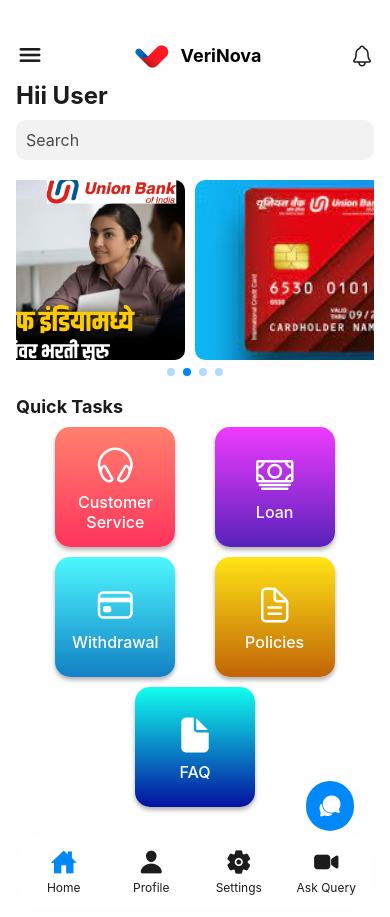
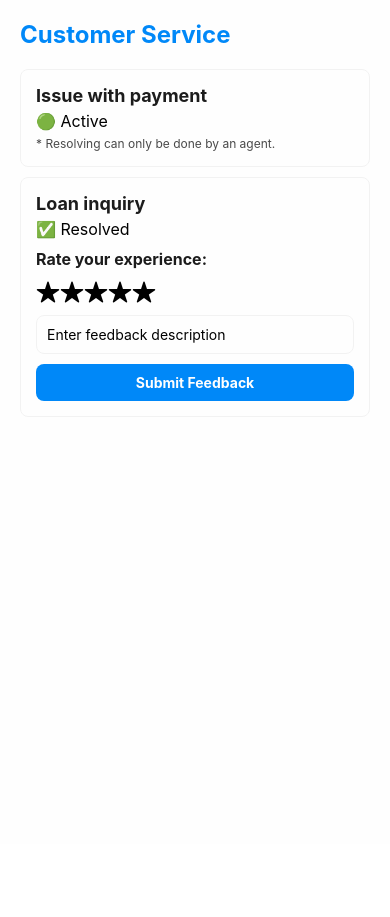
Before and after one commit to pankaj0695/verinova-app, a React Native app: screen /TrackQueries in a window 390 px wide. After the commit the page ends 844 px from the top, so only its background shows below. Built offline with nearby package versions, Linux system fonts and the light colour scheme.

Commit message:
added askQuery natvigation

```diff
--- a/App.js
+++ b/App.js
@@ -20,6 +20,7 @@
 import PolicyDetailsScreen from "./screens/policies/PolicyDetailsScreen";
 import FAQ from "./screens/faq/FAQ";
 import OtpVerificationScreen from "./screens/auth/signup/OtpVerificationScreen";
+import TrackQueriesScreen from "./screens/profile/TrackQueries";
 
 const Stack = createStackNavigator();
 
@@ -48,6 +49,8 @@
 
           {/* Profile & Services */}
           <Stack.Screen name="Profile" component={ProfileScreen} />
+          <Stack.Screen name="TrackQueries" component={TrackQueriesScreen} />
+          <Stack.Screen name="AskQuery" component={AskQueryScreen} />
           <Stack.Screen name="ServiceBot" component={ServiceBotScreen} />
 
           {/* Loan Screens */}
--- a/screens/home/HomeScreen.js
+++ b/screens/home/HomeScreen.js
@@ -131,9 +131,7 @@
       {/* Main Scrollable Content */}
       <ScrollView contentContainerStyle={styles.scrollContent}>
         {/* Welcome Section */}
-        <Text style={styles.greeting}>
-          Hii User{userData.name.split(" ")[0]}
-        </Text>
+        <Text style={styles.greeting}>Hii {userData.name.split(" ")[0]}</Text>
         <TextInput
           style={styles.searchBox}
           placeholder="Search"
--- /dev/null
+++ b/screens/profile/TrackQueries.js
@@ -0,0 +1,172 @@
+import React, { useState } from "react";
+import {
+  View,
+  Text,
+  StyleSheet,
+  FlatList,
+  TouchableOpacity,
+  Alert,
+  TextInput,
+} from "react-native";
+import { Ionicons } from "@expo/vector-icons";
+import { COLORS } from "../../constants/colors";
+
+const TrackQueriesScreen = ({ route }) => {
+  const [tickets, setTickets] = useState([
+    { id: "1", title: "Issue with payment", status: "Active" },
+    { id: "2", title: "Loan inquiry", status: "Resolved" },
+  ]);
+  const [feedback, setFeedback] = useState({});
+  const [feedbackDesc, setFeedbackDesc] = useState({});
+
+  React.useEffect(() => {
+    if (route.params?.ticketId) {
+      const newTicket = {
+        id: route.params.ticketId,
+        audioUri: route.params.audioUri,
+        videoUri: route.params.videoUri,
+        status: "Active",
+      };
+      setTickets((prevTickets) => [...prevTickets, newTicket]);
+    }
+  }, [route.params]);
+
+  const handleFeedbackSubmit = (ticketId) => {
+    if (!feedback[ticketId]) {
+      Alert.alert("Error", "Please provide a star rating before submitting.");
+      return;
+    }
+    if (!feedbackDesc[ticketId] || feedbackDesc[ticketId].trim() === "") {
+      Alert.alert("Error", "Please provide a description for your feedback.");
+      return;
+    }
+    Alert.alert("Thank You", "Your feedback has been submitted successfully!");
+    setFeedback((prev) => ({ ...prev, [ticketId]: null }));
+    setFeedbackDesc((prev) => ({ ...prev, [ticketId]: "" }));
+  };
+
+  const renderStars = (ticketId) => {
+    const stars = [1, 2, 3, 4, 5];
+    return (
+      <View style={styles.starsContainer}>
+        {stars.map((star) => (
+          <TouchableOpacity
+            key={star}
+            onPress={() =>
+              setFeedback((prev) => ({ ...prev, [ticketId]: star }))
+            }
+          >
+            <Ionicons
+              name="star"
+              size={24}
+              color={feedback[ticketId] >= star ? COLORS.blue : COLORS.red}
+            />
+          </TouchableOpacity>
+        ))}
+      </View>
+    );
+  };
+
+  const renderTicket = ({ item }) => (
+    <View style={styles.ticket}>
+      <Text style={styles.ticketTitle}>{item.title}</Text>
+      <Text
+        style={[
+          styles.ticketStatus,
+          item.status === "Active"
+            ? styles.activeStatus
+            : styles.resolvedStatus,
+        ]}
+      >
+        {item.status === "Active" ? "🟢 Active" : "✅ Resolved"}
+      </Text>
+      {item.status === "Active" && (
+        <Text style={styles.note}>
+          * Resolving can only be done by an agent.
+        </Text>
+      )}
+      {item.status === "Resolved" && (
+        <View style={styles.feedbackContainer}>
+          <Text style={styles.feedbackLabel}>Rate your experience:</Text>
+          {renderStars(item.id)}
+          <TextInput
+            style={styles.feedbackInput}
+            placeholder="Enter feedback description"
+            value={feedbackDesc[item.id] || ""}
+            onChangeText={(text) =>
+              setFeedbackDesc((prev) => ({ ...prev, [item.id]: text }))
+            }
+          />
+          <TouchableOpacity
+            style={styles.feedbackButton}
+            onPress={() => handleFeedbackSubmit(item.id)}
+          >
+            <Text style={styles.feedbackButtonText}>Submit Feedback</Text>
+          </TouchableOpacity>
+        </View>
+      )}
+    </View>
+  );
+
+  return (
+    <View style={styles.container}>
+      <Text style={styles.heading}>Customer Service</Text>
+      <FlatList
+        data={tickets}
+        keyExtractor={(item) => item.id}
+        renderItem={renderTicket}
+      />
+    </View>
+  );
+};
+
+const styles = StyleSheet.create({
+  container: { flex: 1, padding: 20, backgroundColor: COLORS.white },
+  heading: {
+    fontSize: 24,
+    fontWeight: "bold",
+    color: COLORS.primary,
+    marginBottom: 20,
+  },
+  ticket: {
+    padding: 15,
+    borderWidth: 1,
+    borderColor: COLORS.gray,
+    borderRadius: 8,
+    marginBottom: 10,
+    backgroundColor: COLORS.lightGray,
+  },
+  ticketTitle: { fontSize: 18, fontWeight: "bold", color: COLORS.black },
+  ticketStatus: { fontSize: 16, marginTop: 5 },
+  activeStatus: { color: COLORS.warning },
+  resolvedStatus: { color: COLORS.success },
+  note: { fontSize: 12, color: COLORS.subText, marginTop: 5 },
+  feedbackContainer: { marginTop: 10 },
+  feedbackLabel: {
+    fontSize: 16,
+    fontWeight: "bold",
+    color: COLORS.black,
+    marginBottom: 10,
+  },
+  starsContainer: { flexDirection: "row", marginBottom: 10 },
+  feedbackInput: {
+    borderWidth: 1,
+    borderColor: COLORS.gray,
+    borderRadius: 8,
+    padding: 10,
+    marginBottom: 10,
+    backgroundColor: COLORS.white,
+  },
+  feedbackButton: {
+    backgroundColor: COLORS.primary,
+    padding: 10,
+    borderRadius: 8,
+    alignItems: "center",
+  },
+  feedbackButtonText: {
+    color: COLORS.white,
+    fontWeight: "bold",
+  },
+});
+
+export default TrackQueriesScreen;
```
